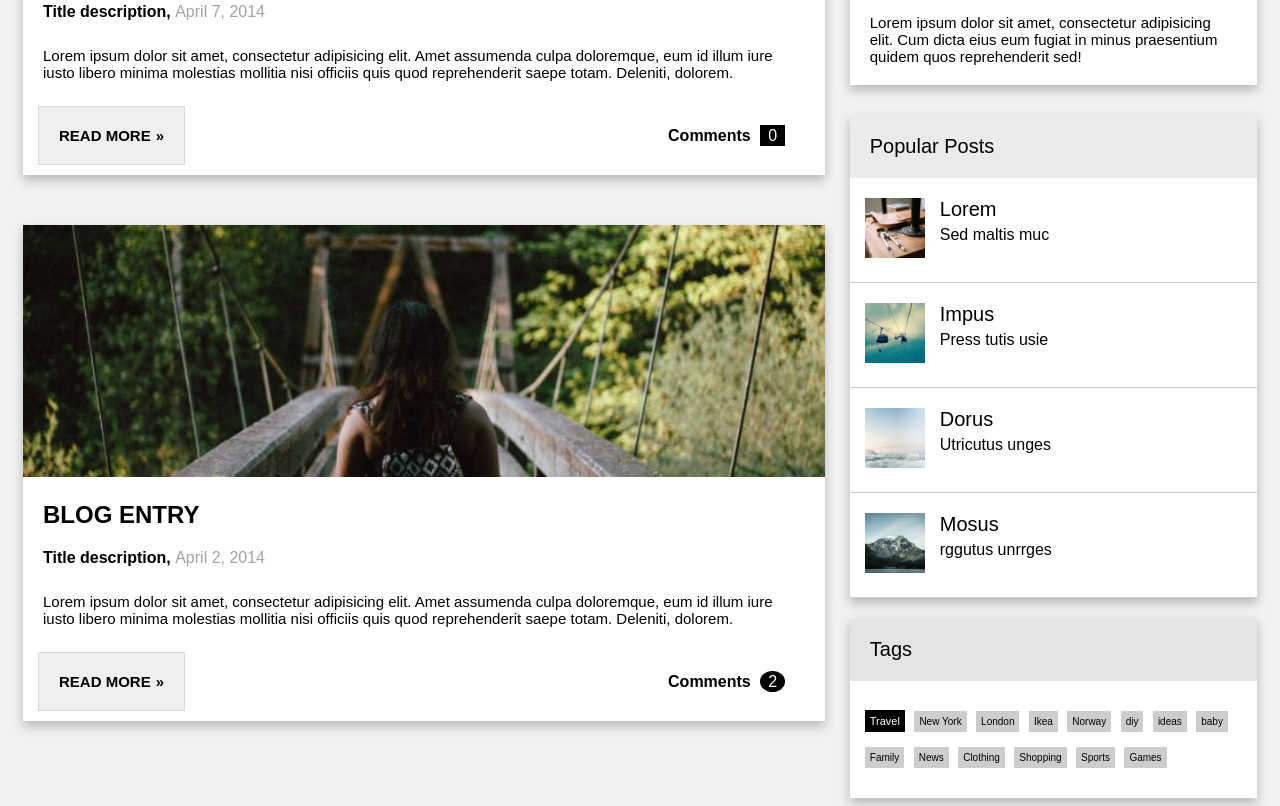
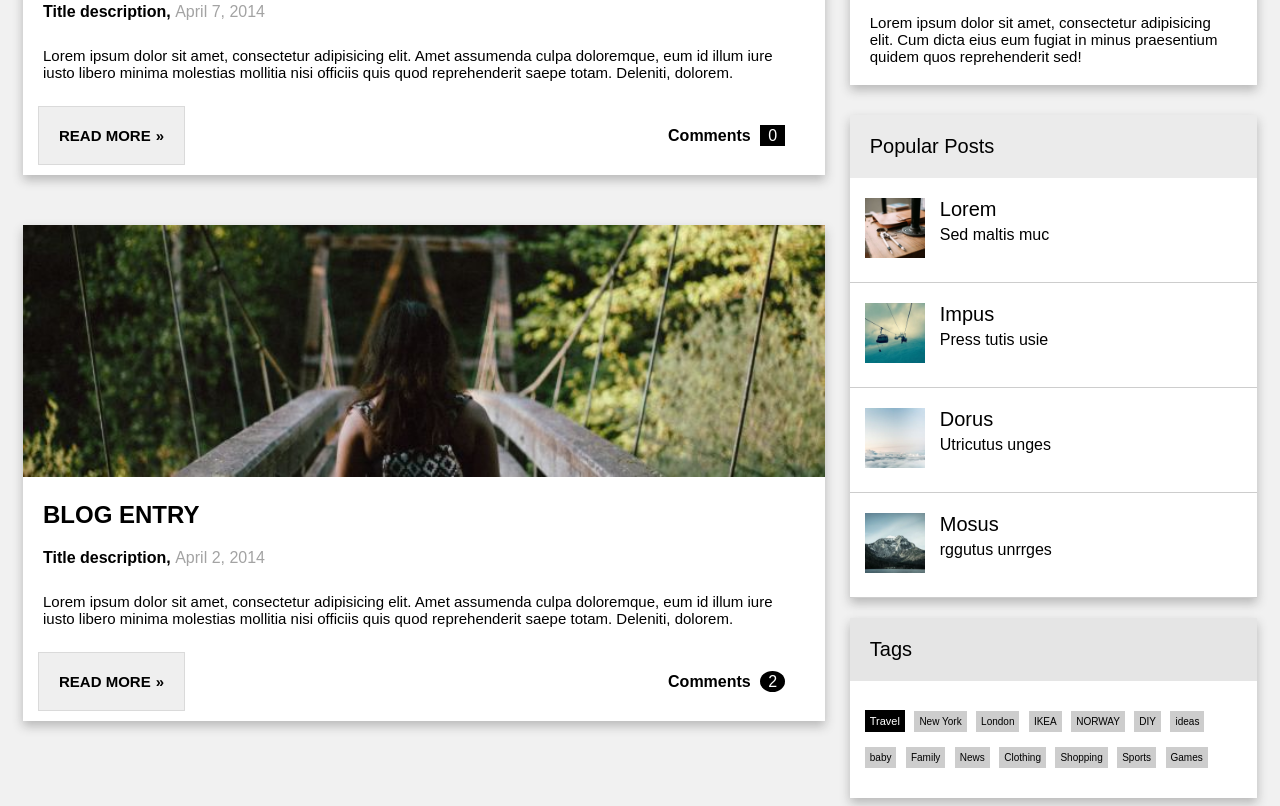
Before and after one commit to MaximGordiyenko/Blog-Thems, a plain HTML site: page index.html in a window 1280 px wide. Shown: the part 523-1329 px from the top of the page. Drawn offline with Linux system fonts and the light colour scheme.

Commit message:
media.css added new media query for mobile
style.css
transform text to uppercase

```diff
--- a/assets/css/media.css
+++ b/assets/css/media.css
@@ -7,4 +7,13 @@
         width: 100%;
     }
 
+    .photos div:nth-of-type(4){
+        display: none;
+    }
 }
+
+@media only screen and (max-width: 480px) {
+    .block p:nth-of-type(3) {
+        display: none;
+    }
+}
--- a/assets/css/style.css
+++ b/assets/css/style.css
@@ -202,3 +202,15 @@ div.tags {
     margin: 10px 5px 5px 0;
     font-size: 10px;
 }
+
+.tags span:nth-child(4){
+    text-transform: uppercase;
+}
+
+.tags span:nth-child(5){
+    text-transform: uppercase;
+}
+
+.tags span:nth-child(6){
+    text-transform: uppercase;
+}
```
Also changed, not shown: index.html (+1 -1 lines).
